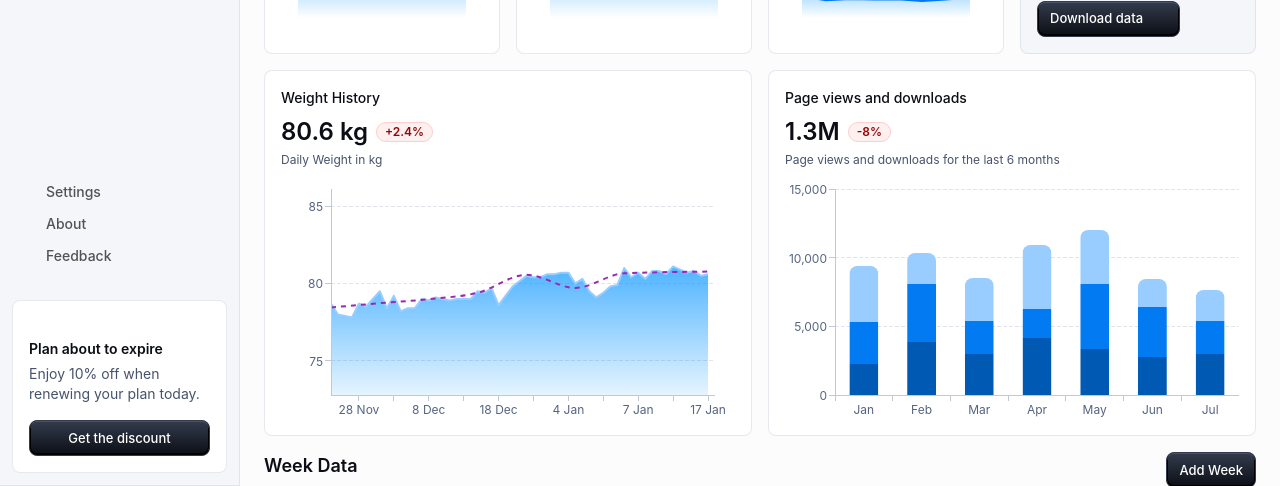
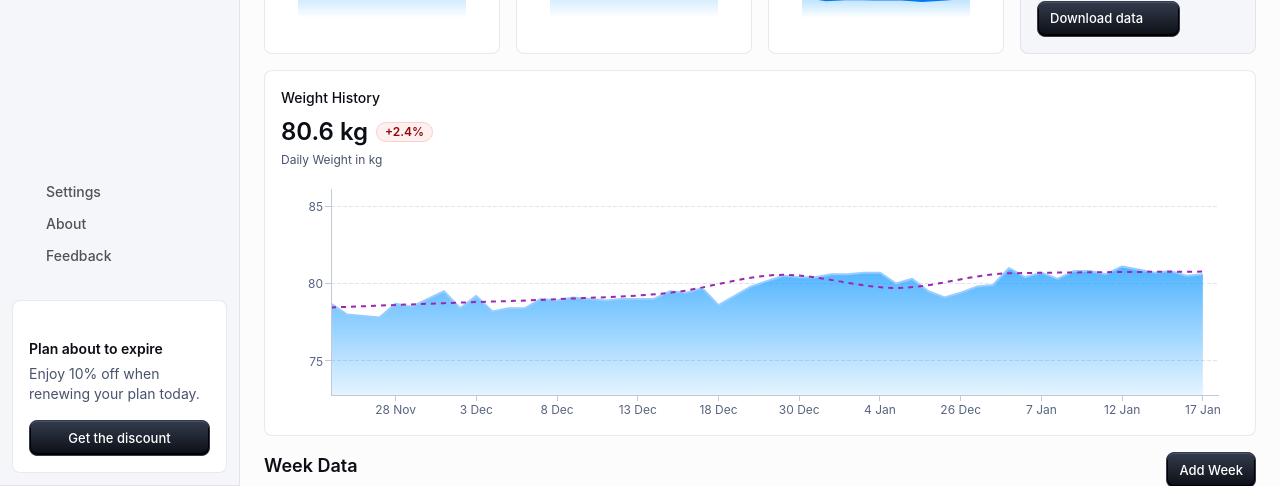
Before and after one commit to BelaGereon/fitness-dashboard, a React (Vite) app: page / in a window 1280 px wide. Shown: the part 244-730 px from the top of the page. Built offline with nearby package versions, Linux system fonts and the light colour scheme; some icons are missing.

Commit message:
:lipstick: simplify overview layout with full-width weight chart

```diff
--- a/src/dashboard/components/MainGrid.tsx
+++ b/src/dashboard/components/MainGrid.tsx
@@ -29,11 +29,16 @@ function toTrend(changePercent: number | null): StatCardProps["trend"] {
 }
 
 function toChartData(values: Array<number | null>): number[] {
-  const sanitized = values.map((value) => (typeof value === "number" ? value : 0));
+  const sanitized = values.map((value) =>
+    typeof value === "number" ? value : 0,
+  );
   return sanitized.length > 0 ? sanitized : [0];
 }
 
-function toRoundedChartData(values: Array<number | null>, decimals: number): number[] {
+function toRoundedChartData(
+  values: Array<number | null>,
+  decimals: number,
+): number[] {
   const factor = 10 ** decimals;
   const sanitized = values.map((value) => {
     if (typeof value !== "number") {
@@ -44,7 +49,10 @@ function toRoundedChartData(values: Array<number | null>, decimals: number): num
   return sanitized.length > 0 ? sanitized : [0];
 }
 
-function toChartLabels(labels: string[], values: Array<number | null>): string[] {
+function toChartLabels(
+  labels: string[],
+  values: Array<number | null>,
+): string[] {
   if (labels.length === values.length && labels.length > 0) {
     return labels.map((label) => {
       const parsed = new Date(`${label}T00:00:00`);
@@ -124,11 +132,8 @@ export default function MainGrid() {
         <Grid size={{ xs: 12, sm: 6, lg: 3 }}>
           <HighlightedCard />
         </Grid>
-        <Grid size={{ xs: 12, md: 6 }}>
+        <Grid size={{ xs: 12, md: 12 }}>
           <WeightHistoryChart />
-        </Grid>
-        <Grid size={{ xs: 12, md: 6 }}>
-          <PageViewsBarChart />
         </Grid>
       </Grid>
       <Stack direction="row" justifyContent="space-between" sx={{ mb: 1 }}>
```
